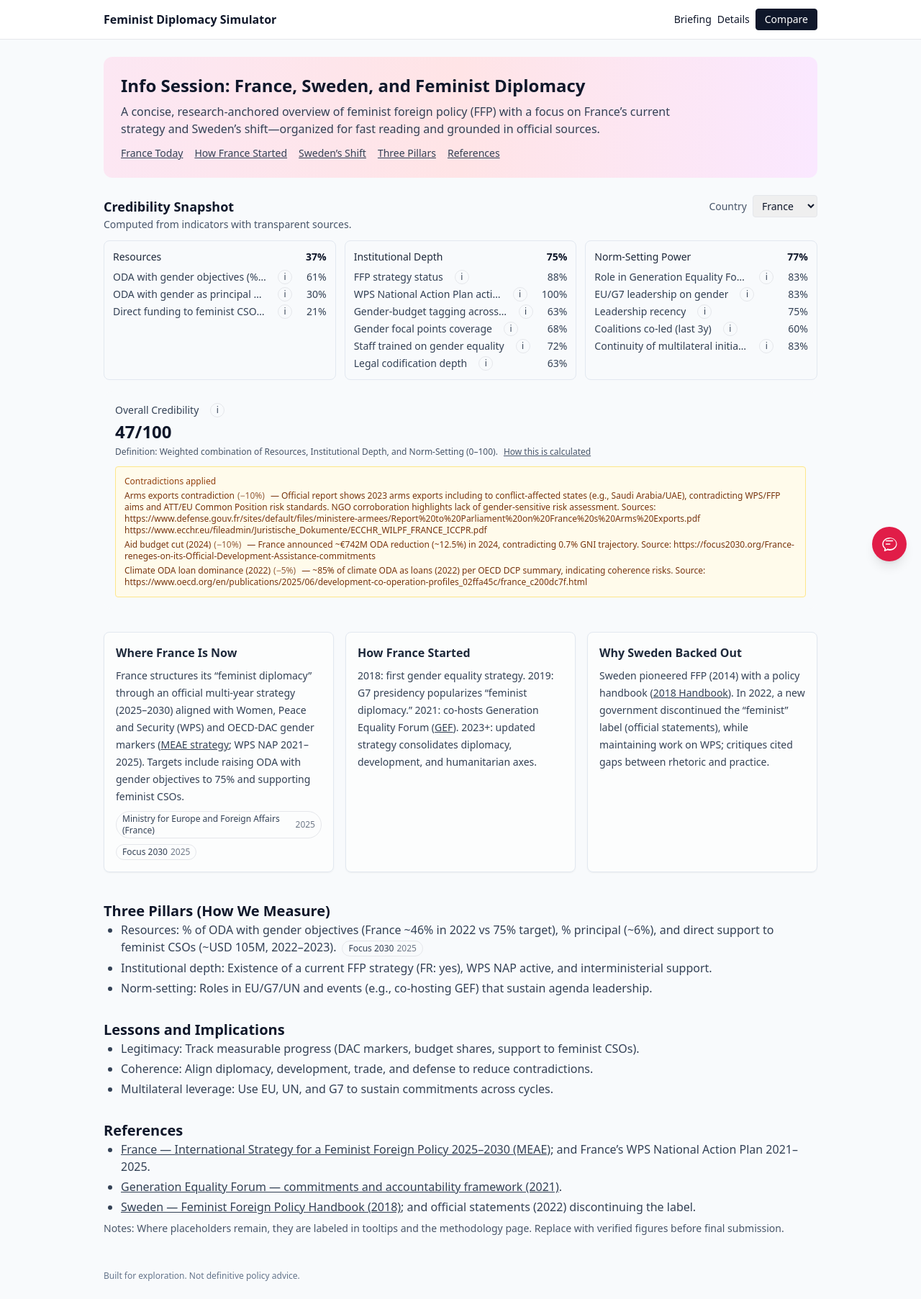
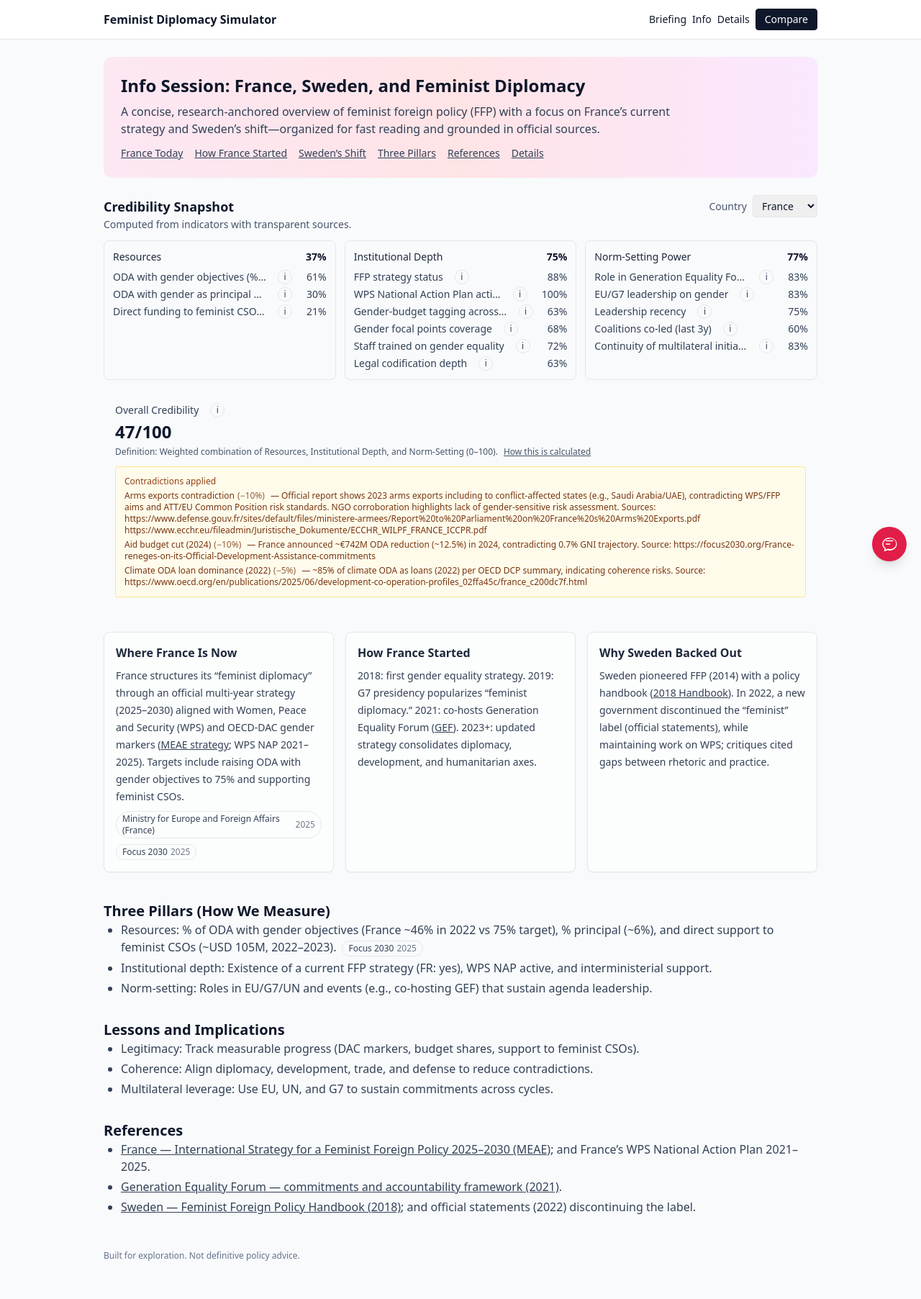
Before and after one commit to lavanyagarg112/feminist-diplomacy-simulator, a Next.js app: page /info in a window 1280 px wide. Shown: the whole page at 72% size. After the commit the page ends 1777 px from the top, so only its background shows below. Built offline with nearby package versions, Linux system fonts and the light colour scheme.

Commit message:
add info page and relevant lins

```diff
--- a/app/info/page.tsx
+++ b/app/info/page.tsx
@@ -24,7 +24,8 @@ export default function InfoSession() {
           <a className="mr-4 underline" href="#fr-start">How France Started</a>
           <a className="mr-4 underline" href="#se-shift">Sweden’s Shift</a>
           <a className="mr-4 underline" href="#pillars">Three Pillars</a>
-          <a className="underline" href="#refs">References</a>
+          <a className="mr-4 underline" href="#refs">References</a>
+          <a className="underline" href="/details">Details</a>
         </nav>
       </header>
       {/* Snapshot panel brings the indicators to the info page */}
@@ -98,10 +99,7 @@ export default function InfoSession() {
           ; and official statements (2022) discontinuing the label.
         </li>
       </ul>
-      <p className="mt-2 text-sm text-slate-600">
-        Notes: Where placeholders remain, they are labeled in tooltips and the methodology page. Replace with verified
-        figures before final submission.
-      </p>
+      {/* Note removed per request */}
     </article>
   );
 }
--- a/components/CredibilityPanel.tsx
+++ b/components/CredibilityPanel.tsx
@@ -133,11 +133,11 @@ export default function CredibilityPanel({ compact = false, country: forcedCount
           <a className="ml-2 underline" href="/details#methodology" target="_self">How this is calculated</a>
         </div>
         {activePenalties.length > 0 && (
-          <div className="mt-3 rounded border border-amber-200 bg-amber-50 p-3">
+          <div className="mt-3 rounded border border-amber-200 bg-amber-50 p-3 force-wrap">
             <div className="text-xs font-medium text-amber-800">Contradictions applied</div>
-            <ul className="mt-1 space-y-1 text-xs text-amber-900">
+            <ul className="mt-1 space-y-1 text-xs text-amber-900 break-words">
               {activePenalties.map((p) => (
-                <li key={p.id}>
+                <li key={p.id} className="break-words">
                   <span className="font-medium">{p.name}</span>
                   <span className="ml-1 opacity-80">(−{Math.round(p.weight * 100)}%)</span>
                   {p.note && <span className="ml-2">— {p.note}</span>}
--- a/components/HeaderNav.tsx
+++ b/components/HeaderNav.tsx
@@ -15,6 +15,9 @@ export default function HeaderNav() {
           <div className="hidden items-center gap-2 sm:flex">
             <Link href="/briefing" className="text-sm hover:underline">
               Briefing
+            </Link>
+            <Link href="/info" className="text-sm hover:underline">
+              Info
             </Link>
             <Link href="/details" className="text-sm hover:underline">
               Details
@@ -53,6 +56,9 @@ export default function HeaderNav() {
           <Link href="/briefing" className="rounded border px-3 py-2 text-sm hover:bg-slate-50" onClick={() => setOpen(false)}>
             Briefing
           </Link>
+          <Link href="/info" className="rounded border px-3 py-2 text-sm hover:bg-slate-50" onClick={() => setOpen(false)}>
+            Info
+          </Link>
           <Link href="/details" className="rounded border px-3 py-2 text-sm hover:bg-slate-50" onClick={() => setOpen(false)}>
             Details
           </Link>
```
